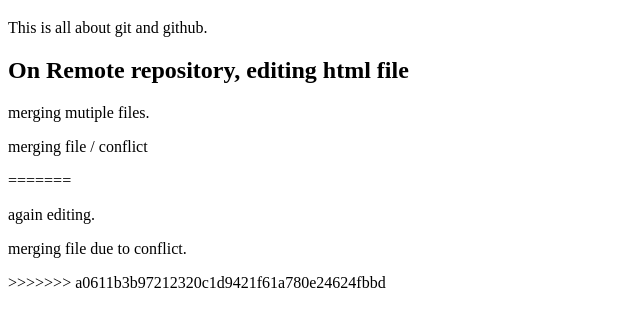
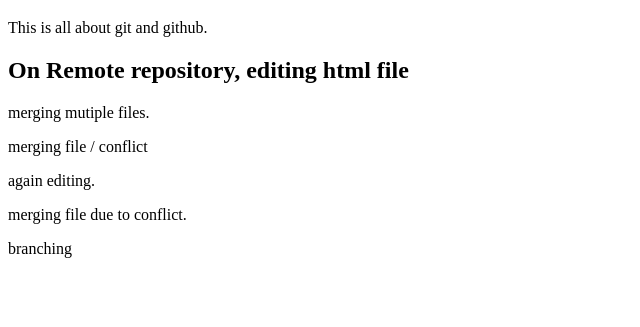
Before and after one commit to clarerutsky/gittask, a plain HTML site: page index.html in a window 1280 px wide. Shown: the part 61-388 px from the top of the page, without its empty margins (0-640 px from the left). Drawn offline with Linux system fonts and the light colour scheme.

Commit message:
branching/editted html file

```diff
--- a/index.html
+++ b/index.html
@@ -10,11 +10,10 @@
     <h2> On Remote repository, editing html file </h2>
     <p>merging mutiple files.</p>
   <p>merging file / conflict</p>
-=======
   <p>again editing.</p>
     <p>merging file due to conflict.</p>
+    <p>branching</p>
 
->>>>>>> a0611b3b97212320c1d9421f61a780e24624fbbd
   </body>
 </html>
 <html>  </html>
```
